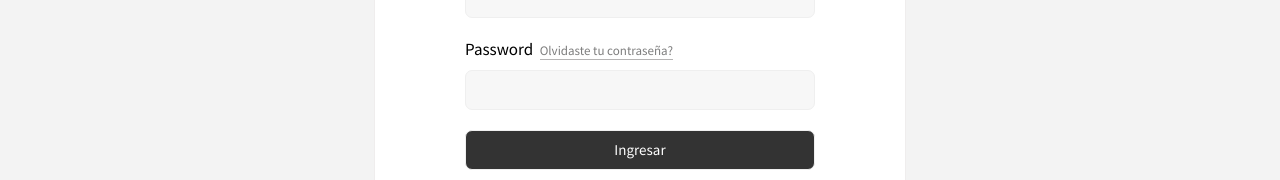
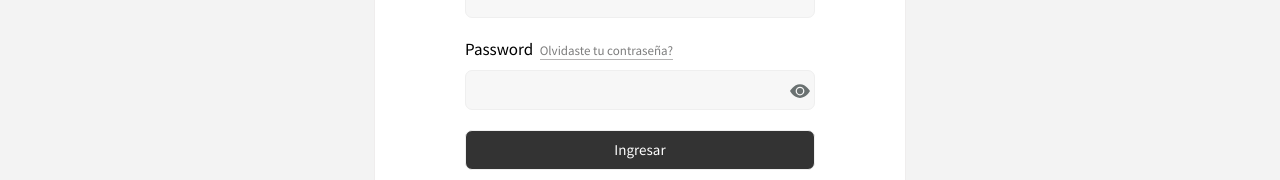
Before and after one commit to Mateober/movie-app, a React (Vite) app: page /login in a window 1280 px wide. Shown: the part 329-509 px from the top of the page. Built offline with nearby package versions, Linux system fonts and the light colour scheme.

Commit message:
Agregando eyeicon

```diff
--- a/src/pages/LoginPage.jsx
+++ b/src/pages/LoginPage.jsx
@@ -2,6 +2,7 @@ import { useState } from 'react';
 import '../sass/loginPage.scss';
 import { FcGoogle } from 'react-icons/fc';
 import { ImFacebook2 } from 'react-icons/im';
+import { BsFillEyeFill, BsFillEyeSlashFill } from 'react-icons/bs';
 import { useForm } from '../hooks/useForm';
 
 const loginFormFields = {
@@ -18,6 +19,9 @@ const registerFormFields = {
 };
 
 export const LoginPage = () => {
+    const [eyeIcon1, setEyeIcon1] = useState(true);
+    const [eyeIcon2, setEyeIcon2] = useState(true);
+    const [eyeIcon3, setEyeIcon3] = useState(true);
     const [registerVisible, setRegisterVisible] = useState(false);
 
     const { loginEmail, loginPassword, onInputChange: onLoginInputChange } = useForm(loginFormFields);
@@ -30,10 +34,10 @@ export const LoginPage = () => {
         onInputChange: onRegisterInputChange,
     } = useForm(registerFormFields);
 
-    console.log(registerName)
+    console.log(registerName);
 
     const loginSubmit = (event) => {
-        console.log(first)
+        console.log(first);
         event.preventDefault();
     };
 
@@ -55,9 +59,20 @@ export const LoginPage = () => {
                             <p>
                                 Password <span>Olvidaste tu contraseña?</span>
                             </p>
-                            <input type="password" name="loginPassword" value={loginPassword} onChange={onLoginInputChange} />
+                            <div className="eyeDiv">
+                                <input
+                                    type={`${eyeIcon1 ? 'password' : 'text'}`}
+                                    name="loginPassword"
+                                    value={loginPassword}
+                                    onChange={onLoginInputChange}
+                                />
+                                <div className="eyeDiv2" onClick={() => setEyeIcon1(!eyeIcon1)}>
+                                    <BsFillEyeFill className={`eyeIcon ${!eyeIcon1 ? 'hidden' : ''}`} />
+                                    <BsFillEyeSlashFill className={`eyeIcon ${eyeIcon1 ? 'hidden' : ''}`} />
                                 </div>
-                        <div className="inputLoginPage">
+                            </div>
+                        </div>
+                        <div className="inputLoginPage 3">
                             <input type="submit" className="btnSubmit" value="Ingresar" />
                         </div>
                     </form>
@@ -102,22 +117,34 @@ export const LoginPage = () => {
                         </div>
                         <div className="inputLoginPage">
                             <p>Contraseña</p>
+                            <div className="eyeDiv">
                                 <input
-                                type="password"
+                                    type={`${eyeIcon2 ? 'password' : 'text'}`}
                                     name="registerPassword"
                                     value={registerPassword}
                                     onChange={onRegisterInputChange}
                                 />
+                                <div className="eyeDiv2" onClick={() => setEyeIcon2(!eyeIcon2)}>
+                                    <BsFillEyeFill className={`eyeIcon ${!eyeIcon2 ? 'hidden' : ''}`} />
+                                    <BsFillEyeSlashFill className={`eyeIcon ${eyeIcon2 ? 'hidden' : ''}`} />
+                                </div>
+                            </div>
                         </div>
 
                         <div className="inputLoginPage">
                             <p>Repita la contraseña</p>
+                            <div className="eyeDiv">
                                 <input
-                                type="password"
+                                    type={`${eyeIcon3 ? 'password' : 'text'}`}
                                     name="registerPassword2"
                                     value={registerPassword2}
                                     onChange={onRegisterInputChange}
                                 />
+                                <div className="eyeDiv2" onClick={() => setEyeIcon3(!eyeIcon3)}>
+                                    <BsFillEyeFill className={`eyeIcon ${!eyeIcon3 ? 'hidden' : ''}`} />
+                                    <BsFillEyeSlashFill className={`eyeIcon ${eyeIcon3 ? 'hidden' : ''}`} />
+                                </div>
+                            </div>
                         </div>
 
                         <div className="inputLoginPage">
--- a/src/sass/loginPage.scss
+++ b/src/sass/loginPage.scss
@@ -127,6 +127,27 @@ $screen-height: calc(var(--vh, 1vh) * 100);
     }
 }
 
+.eyeIcon {
+    color: #6a7171;
+    font-size: 20px;
+    cursor: pointer;
+    position: absolute;
+    &:hover {
+        color: #989b9b;
+    }
+
+}
+
+.eyeDiv {
+    display: flex;
+
+}
+.eyeDiv2 {
+    position: absolute;
+    margin-left: 325px;
+    margin-top: 11px;
+}
+
 @media (max-width: 540px) {
     .LoginPage {
         background-color: #fff;
```
Lines whose indentation alone changed are shown as unchanged.
